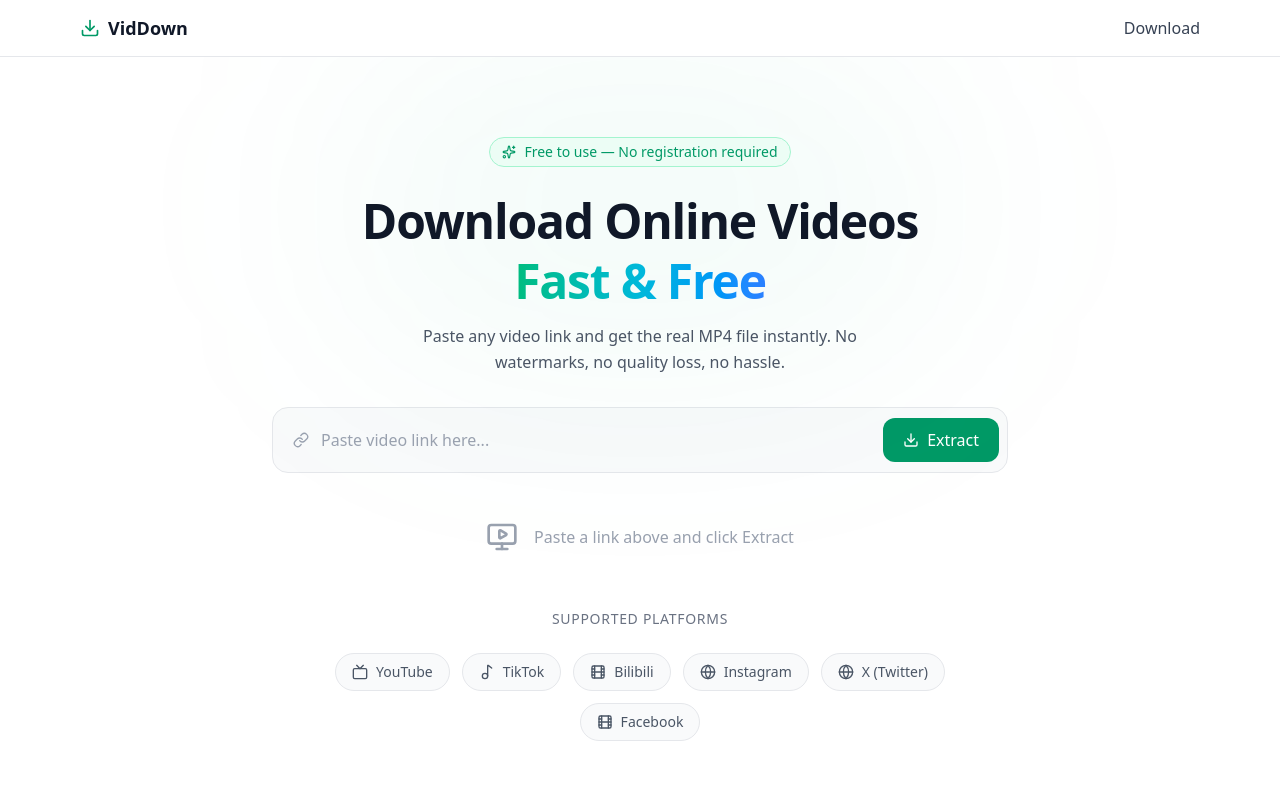
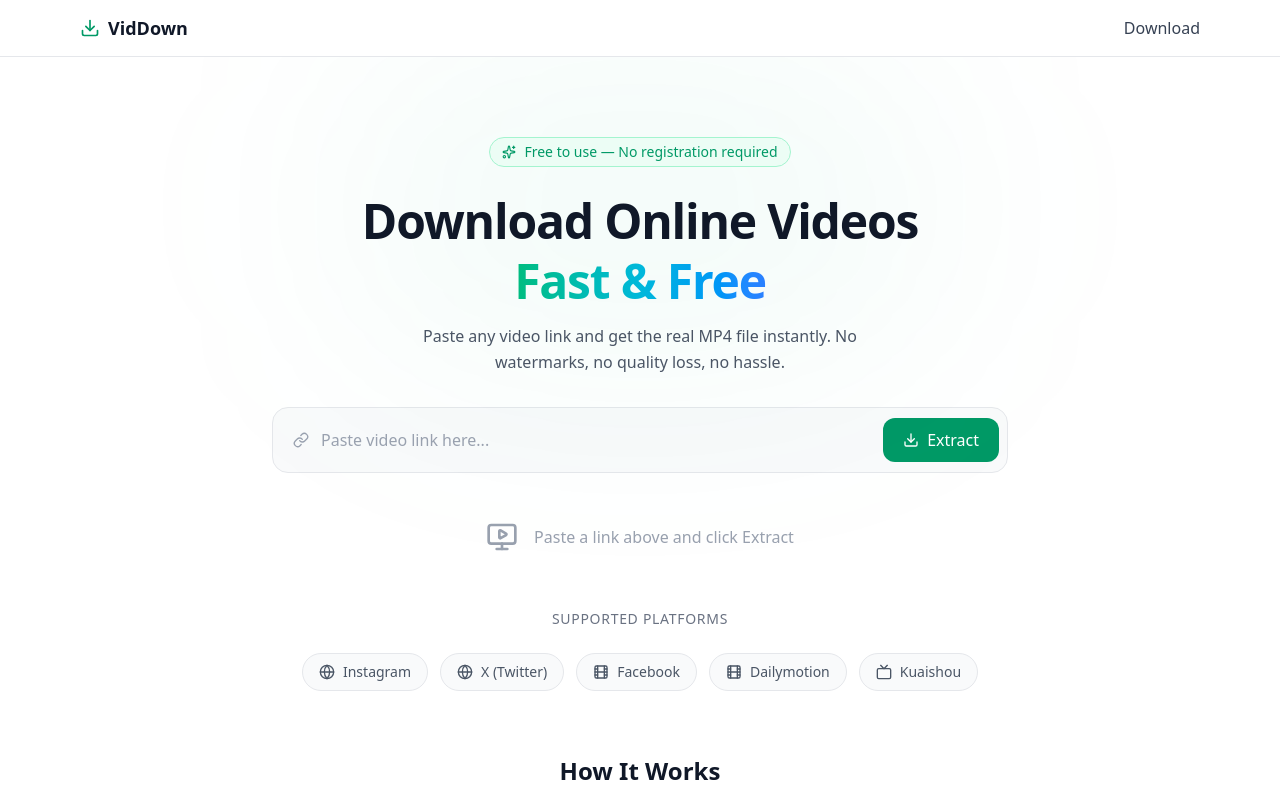
Before and after one commit to likaiwork/short-play, a Next.js app: page / in a window 1280 px wide. Shown: the top 799 px of the page. Built offline with nearby package versions, Linux system fonts and the light colour scheme.

Commit message:
fix: 前端支持平台列表与后端同步，移除未支持的 YouTube/TikTok/Bilibili

```diff
--- a/src/app/page.tsx
+++ b/src/app/page.tsx
@@ -13,7 +13,6 @@
   Globe,
   Clock,
   Zap,
-  Music2,
   Tv,
   TrendingUp,
   Lock,
@@ -22,12 +21,11 @@
 } from "lucide-react"
 
 const platforms = [
-  { icon: Tv, label: "YouTube" },
-  { icon: Music2, label: "TikTok" },
-  { icon: Film, label: "Bilibili" },
   { icon: Globe, label: "Instagram" },
   { icon: Globe, label: "X (Twitter)" },
   { icon: Film, label: "Facebook" },
+  { icon: Film, label: "Dailymotion" },
+  { icon: Tv, label: "Kuaishou" },
 ]
 
 const steps = [
@@ -86,12 +84,11 @@
 function guessPlatform(url: string): string | null {
   try {
     const host = new URL(url).hostname.replace("www.", "")
-    if (host.includes("youtube") || host.includes("youtu.be")) return "YouTube"
-    if (host.includes("tiktok")) return "TikTok"
-    if (host.includes("bilibili")) return "Bilibili"
     if (host.includes("instagram")) return "Instagram"
+    if (host.includes("x.com") || host.includes("twitter")) return "X (Twitter)"
     if (host.includes("facebook")) return "Facebook"
-    if (host.includes("x.com") || host.includes("twitter")) return "X (Twitter)"
+    if (host.includes("dailymotion")) return "Dailymotion"
+    if (host.includes("kuaishou")) return "Kuaishou"
     return null
   } catch {
     return null
```
